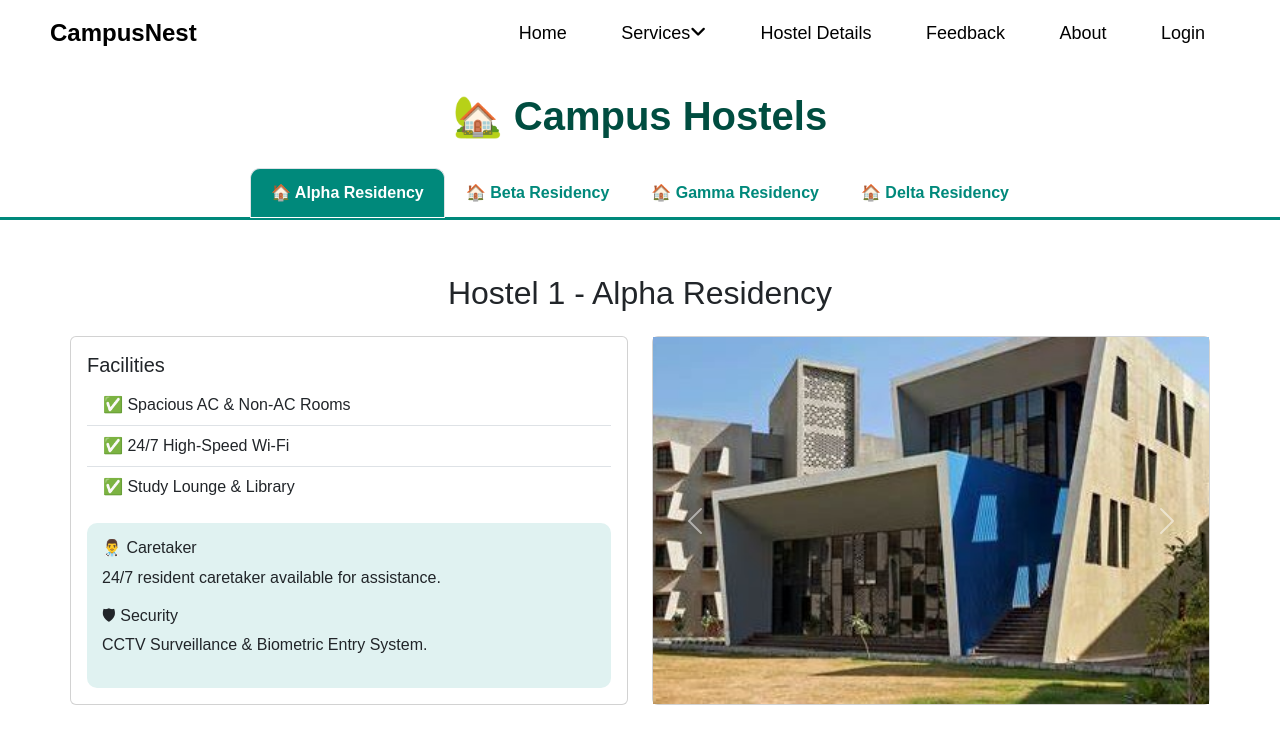
After one commit to gyanansh2005/HMS, a Flask app: page /hostel_details in a window 1280 px wide. The commit adds this page. Shown: the top 744 px of the page. Run offline with Flask 3, Linux system fonts and the light colour scheme.

Commit message:
hostel details page added

```diff
--- a/app.py
+++ b/app.py
@@ -131,6 +131,11 @@ def payment():
     return render_template('payment.html')
 
 
+@app.route('/hostel_details')
+def hostel_details():
+    return render_template('hostel_details.html')
+
+
 @app.route('/login', methods=['GET', 'POST'])
 def login():
     if request.method == 'POST':
--- /dev/null
+++ b/static/css/hostel_details.css
@@ -0,0 +1,98 @@
+        h1 {
+            font-size: 2.5rem;
+            font-weight: bold;
+            text-align: center;
+            padding: 20px;
+            color: #004d40;
+        }
+
+        .nav-tabs {
+            justify-content: center;
+            border-bottom: 3px solid #00897b;
+        }
+
+        .nav-item .nav-link {
+            color: #00897b;
+            font-weight: bold;
+            padding: 12px 20px;
+            transition: 0.3s;
+            border-radius: 10px 10px 0 0;
+        }
+
+        .nav-item .nav-link.active {
+            background-color: #00897b;
+            color: white;
+        }
+
+        .container {
+            padding: 30px 0;
+        }
+    .hostel-card {
+        transition: 0.3s ease-in-out;
+    }
+    .hostel-card:hover {
+        transform: scale(1.02);
+        box-shadow: 0px 4px 15px rgba(0, 0, 0, 0.2);
+        border-radius: 10px;
+    }
+    .carousel-inner img {
+    width: 100%;
+    height: 250px;
+    object-fit: cover;
+}
+
+
+        .details-list {
+            list-style-type: none;
+            padding: 0;
+        }
+
+        .details-list li {
+            padding: 8px 0;
+            font-size: 1rem;
+            font-weight: 500;
+        }
+
+        .badge {
+            font-size: 0.9rem;
+            margin-left: 8px;
+        }
+
+        .info-section {
+            margin-top: 20px;
+            padding: 15px;
+            background: #e0f2f1;
+            border-radius: 10px;
+        }
+
+        /* Custom Carousel Styles */
+ /* Add these styles to your existing CSS */
+.carousel {
+    height: 100%;
+}
+
+.carousel-inner {
+    height: 100%;
+}
+
+.carousel-item {
+    height: 100%;
+}
+
+.carousel-item img {
+    height: 100%;
+    width: 100%;
+    object-fit: cover;
+}
+
+/* Add this to ensure parent containers take full height */
+.card.hostel-card {
+    height: 100%;
+}
+
+.card.hostel-card .carousel {
+    height: 100%;
+}
+.footer{
+    display: none;
+}
--- a/templates/base.html
+++ b/templates/base.html
@@ -33,13 +33,13 @@
             </div>
 
             <div class="dropdown">
-                <a href="#">Hostels<i class="fa-solid fa-angle-down"></i></a>
-                <div class="dropdown-content">
+                <a href="{{url_for('hostel_details')}}">Hostel Details</a>
+                <!-- <div class="dropdown-content">
                     <a href="#">Campus 1</a>
                     <a href="#">Campus 2</a>
                     <a href="#">Campus 3</a>
                     <a href="#">Campus 4</a>
-                </div>
+                </div> -->
             </div>
 
 
--- /dev/null
+++ b/templates/hostel_details.html
@@ -0,0 +1,263 @@
+<!DOCTYPE html>
+<html lang="en">
+<head>
+    <meta charset="UTF-8">
+    <meta name="viewport" content="width=device-width, initial-scale=1.0">
+    <title>Campus Hostels</title>
+    <link rel="stylesheet" href="https://cdn.jsdelivr.net/npm/bootstrap@5.3.0/dist/css/bootstrap.min.css">
+    <link rel="stylesheet" href="../static/css/hostel_details.css">
+    <script src="https://cdnjs.cloudflare.com/ajax/libs/jquery/3.6.0/jquery.min.js"></script>
+    <script src="https://cdn.jsdelivr.net/npm/bootstrap@5.3.0/dist/js/bootstrap.bundle.min.js"></script>
+    <script>
+        $(document).ready(function () {
+            $('.nav-link').click(function () {
+                $('.nav-link').removeClass('active');
+                $(this).addClass('active');
+            });
+        });
+    </script>
+</head>
+{%extends 'base.html'%}
+{%block content%}
+<body>
+<br>
+    <header>
+        <h1>🏡 Campus Hostels</h1>
+    </header>
+
+    <!-- Navigation Tabs -->
+    <ul class="nav nav-tabs">
+        <li class="nav-item">
+            <a class="nav-link active" data-bs-toggle="tab" href="#hostel1">🏠 Alpha Residency</a>
+        </li>
+        <li class="nav-item">
+            <a class="nav-link" data-bs-toggle="tab" href="#hostel2">🏠 Beta Residency</a>
+        </li>
+        <li class="nav-item">
+            <a class="nav-link" data-bs-toggle="tab" href="#hostel3">🏠 Gamma Residency</a>
+        </li>
+        <li class="nav-item">
+            <a class="nav-link" data-bs-toggle="tab" href="#hostel4">🏠 Delta Residency</a>
+        </li>
+    </ul>
+
+    <!-- Tab Content -->
+    <div class="tab-content container">
+<!-- Hostel 1 - Alpha Residency -->
+<div class="tab-pane fade show active" id="hostel1">
+    <h2 class="text-center my-4">Hostel 1 - Alpha Residency</h2>
+    <div class="row g-4 align-items-stretch">
+        <!-- Facilities Section (Left Side) -->
+        <div class="col-md-6 d-flex">
+            <div class="card hostel-card flex-fill">
+                <div class="card-body">
+                    <h5 class="card-title">Facilities</h5>
+                    <ul class="list-group list-group-flush">
+                        <li class="list-group-item">✅ Spacious AC & Non-AC Rooms</li>
+                        <li class="list-group-item">✅ 24/7 High-Speed Wi-Fi</li>
+                        <li class="list-group-item">✅ Study Lounge & Library</li>
+                    </ul>
+                    <div class="info-section mt-3">
+                        <h6>👨‍⚕️ Caretaker</h6>
+                        <p>24/7 resident caretaker available for assistance.</p>
+                        <h6>🛡 Security</h6>
+                        <p>CCTV Surveillance & Biometric Entry System.</p>
+                    </div>
+                </div>
+            </div>
+        </div>
+        <!-- Image Slider (Right Side) -->
+        <div class="col-md-6 d-flex">
+            <div class="card hostel-card flex-fill">
+                <div id="carouselHostel1" class="carousel slide h-100" data-bs-ride="carousel">
+                    <div class="carousel-inner h-100">
+                        <div class="carousel-item active">
+                            <img src="../static/images/hostel_details1.jpg" class="d-block w-100 img-fluid" alt="Hostel 1 Image 1">
+                        </div>
+                        <div class="carousel-item">
+                            <img src="../static/images/room1.jpg" class="d-block w-100 img-fluid" alt="Hostel 1 Image 2">
+                        </div>
+                        <div class="carousel-item">
+                            <img src="../static/images/room2.jpg" class="d-block w-100 img-fluid" alt="Hostel 1 Image 3">
+                        </div>
+                    </div>
+                    <button class="carousel-control-prev" type="button" data-bs-target="#carouselHostel1" data-bs-slide="prev" aria-label="Previous">
+                        <span class="carousel-control-prev-icon" aria-hidden="true"></span>
+                    </button>
+                    <button class="carousel-control-next" type="button" data-bs-target="#carouselHostel1" data-bs-slide="next" aria-label="Next">
+                        <span class="carousel-control-next-icon" aria-hidden="true"></span>
+                    </button>
+                </div>
+            </div>
+        </div>
+    </div>
+</div>
+
+
+
+
+
+<!-- Hostel 2 - Beta Residency -->
+<div class="tab-pane fade" id="hostel2">
+    <h2 class="text-center my-4">Hostel 2 - Beta Residency</h2>
+    <div class="row g-4 align-items-stretch">
+        <!-- Facilities Section (Left Side) -->
+        <div class="col-md-6 d-flex">
+            <div class="card hostel-card flex-fill">
+                <div class="card-body">
+                    <h5 class="card-title">Facilities</h5>
+                    <ul class="details-list">
+                        <li>✅ Indoor & Outdoor Sports Area</li>
+                        <li>✅ Gym & Fitness Center</li>
+                        <li>✅ Centralized Water Purifier</li>
+                    </ul>
+                    <div class="info-section">
+                        <h6>👨‍⚕️ Caretaker</h6>
+                        <p>Available for emergency needs & guidance.</p>
+                        <h6>🛡 Security</h6>
+                        <p>RFID Card Access & Fire Safety Equipment.</p>
+                    </div>
+                </div>
+            </div>
+        </div>
+        <!-- Image Slider (Right Side) -->
+        <div class="col-md-6 d-flex">
+            <div class="card hostel-card flex-fill">
+                <div id="carouselHostel2" class="carousel slide" data-bs-ride="carousel">
+                    <div class="carousel-inner">
+                        <div class="carousel-item active">
+                            <img src="../static/images/hostel_details3.jpg" class="d-block w-100" alt="Hostel 2 Image 1">
+                        </div>
+                        <div class="carousel-item">
+                            <img src="../static/images/room3.jpg" class="d-block w-100" alt="Hostel 2 Image 2">
+                        </div>
+                        <div class="carousel-item">
+                            <img src="../static/images/room4.jpg" class="d-block w-100" alt="Hostel 2 Image 3">
+                        </div>
+                    </div>
+                    <button class="carousel-control-prev" type="button" data-bs-target="#carouselHostel2" data-bs-slide="prev">
+                        <span class="carousel-control-prev-icon" aria-hidden="true"></span>
+                        <span class="visually-hidden">Previous</span>
+                    </button>
+                    <button class="carousel-control-next" type="button" data-bs-target="#carouselHostel2" data-bs-slide="next">
+                        <span class="carousel-control-next-icon" aria-hidden="true"></span>
+                        <span class="visually-hidden">Next</span>
+                    </button>
+                </div>
+            </div>
+        </div>
+    </div>
+</div>
+
+
+<!-- Hostel 3 - Gamma Residency -->
+<div class="tab-pane fade" id="hostel3">
+    <h2 class="text-center my-4">Hostel 3 - Gamma Residency</h2>
+    <div class="row g-4 align-items-stretch">
+        <!-- Facilities Section (Left Side) -->
+        <div class="col-md-6 d-flex">
+            <div class="card hostel-card flex-fill">
+                <div class="card-body">
+                    <h5 class="card-title">Facilities</h5>
+                    <ul class="details-list">
+                        <li>✅ Fully Furnished Common Rooms</li>
+                        <li>✅ Laundry & Dry Cleaning Services</li>
+                        <li>✅ 24/7 High-Speed Wi-Fi</li>
+                        <li>✅ Dedicated Study Lounge</li>
+                    </ul>
+                    <div class="info-section">
+                        <h6>👨‍⚕️ Caretaker</h6>
+                        <p>Round-the-clock availability for assistance.</p>
+                        <h6>🛡 Security</h6>
+                        <p>CCTV Monitoring, RFID Entry, and Fire Safety Systems.</p>
+                    </div>
+                </div>
+            </div>
+        </div>
+        <!-- Image Slider (Right Side) -->
+        <div class="col-md-6 d-flex">
+            <div class="card hostel-card flex-fill">
+                <div id="carouselHostel3" class="carousel slide" data-bs-ride="carousel">
+                    <div class="carousel-inner">
+                        <div class="carousel-item active">
+                            <img src="../static/images/hostel_details4.jpg" class="d-block w-100" alt="Hostel 3 Image 1">
+                        </div>
+                        <div class="carousel-item">
+                            <img src="../static/images/room5.jpg" class="d-block w-100" alt="Hostel 3 Image 2">
+                        </div>
+                        <div class="carousel-item">
+                            <img src="../static/images/room6.jpg" class="d-block w-100" alt="Hostel 3 Image 3">
+                        </div>
+                    </div>
+                    <button class="carousel-control-prev" type="button" data-bs-target="#carouselHostel3" data-bs-slide="prev">
+                        <span class="carousel-control-prev-icon" aria-hidden="true"></span>
+                        <span class="visually-hidden">Previous</span>
+                    </button>
+                    <button class="carousel-control-next" type="button" data-bs-target="#carouselHostel3" data-bs-slide="next">
+                        <span class="carousel-control-next-icon" aria-hidden="true"></span>
+                        <span class="visually-hidden">Next</span>
+                    </button>
+                </div>
+            </div>
+        </div>
+    </div>
+</div>
+
+
+        <!-- Hostel 4 - Delta Residency -->
+<div class="tab-pane fade" id="hostel4">
+    <h2 class="text-center my-4">Hostel 4 - Delta Residency</h2>
+    <div class="row g-4 align-items-stretch">
+        <!-- Facilities Section (Left Side) -->
+        <div class="col-md-6 d-flex">
+            <div class="card hostel-card flex-fill">
+                <div class="card-body">
+                    <h5 class="card-title">Facilities</h5>
+                    <ul class="details-list">
+                        <li>✅ Private Balconies & Airy Rooms</li>
+                        <li>✅ 24/7 High-Speed Wi-Fi</li>
+                        <li>✅ Study Lounge & Library</li>
+                        <li>✅ In-House Laundry & Housekeeping</li>
+                    </ul>
+                    <div class="info-section">
+                        <h6>👨‍⚕️ Caretaker</h6>
+                        <p>Available round the clock for emergencies and assistance.</p>
+                        <h6>🛡 Security</h6>
+                        <p>CCTV Surveillance, RFID Card Access & Fire Safety Equipment.</p>
+                    </div>
+                </div>
+            </div>
+        </div>
+        <!-- Image Slider (Right Side) -->
+        <div class="col-md-6 d-flex">
+            <div class="card hostel-card flex-fill">
+                <div id="carouselHostel4" class="carousel slide" data-bs-ride="carousel">
+                    <div class="carousel-inner">
+                        <div class="carousel-item active">
+                            <img src="../static/images/hostel_details5.jpg" class="d-block w-100" alt="Hostel 4 Image 1">
+                        </div>
+                        <div class="carousel-item">
+                            <img src="../static/images/room7.jpg" class="d-block w-100" alt="Hostel 4 Image 2">
+                        </div>
+                        <div class="carousel-item">
+                            <img src="../static/images/room8.jpg" class="d-block w-100" alt="Hostel 4 Image 3">
+                        </div>
+                    </div>
+                    <button class="carousel-control-prev" type="button" data-bs-target="#carouselHostel4" data-bs-slide="prev">
+                        <span class="carousel-control-prev-icon" aria-hidden="true"></span>
+                        <span class="visually-hidden">Previous</span>
+                    </button>
+                    <button class="carousel-control-next" type="button" data-bs-target="#carouselHostel4" data-bs-slide="next">
+                        <span class="carousel-control-next-icon" aria-hidden="true"></span>
+                        <span class="visually-hidden">Next</span>
+                    </button>
+                </div>
+            </div>
+        </div>
+    </div>
+</div>
+{%endblock%}
+
+
+</body>
+</html>
```
Also changed, not shown: instance/users.db, static/images/hostel_details1.jpg (added), static/images/hostel_details3.jpg (added), static/images/hostel_details4.jpg (added), static/images/hostel_details5.jpg (added), static/images/room1.jpg (added), static/images/room2.jpg (added), static/images/room3.jpg (added), static/images/room4.jpg (added), static/images/room5.jpg (added), static/images/room6.jpg (added), static/images/room7.jpg (added), static/images/room8.jpg (added).
